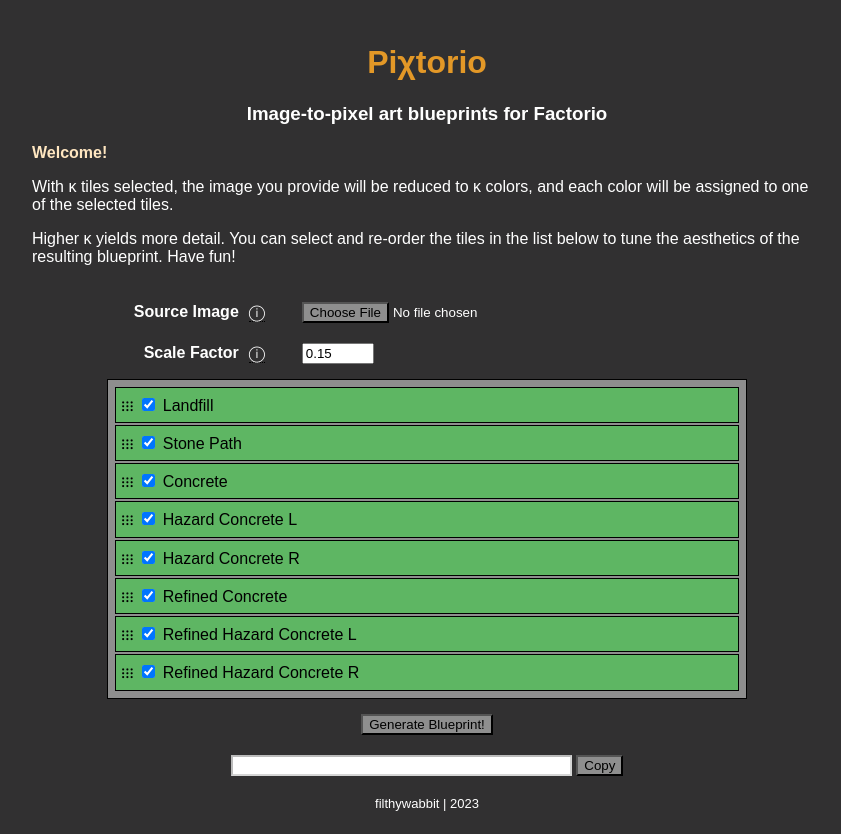
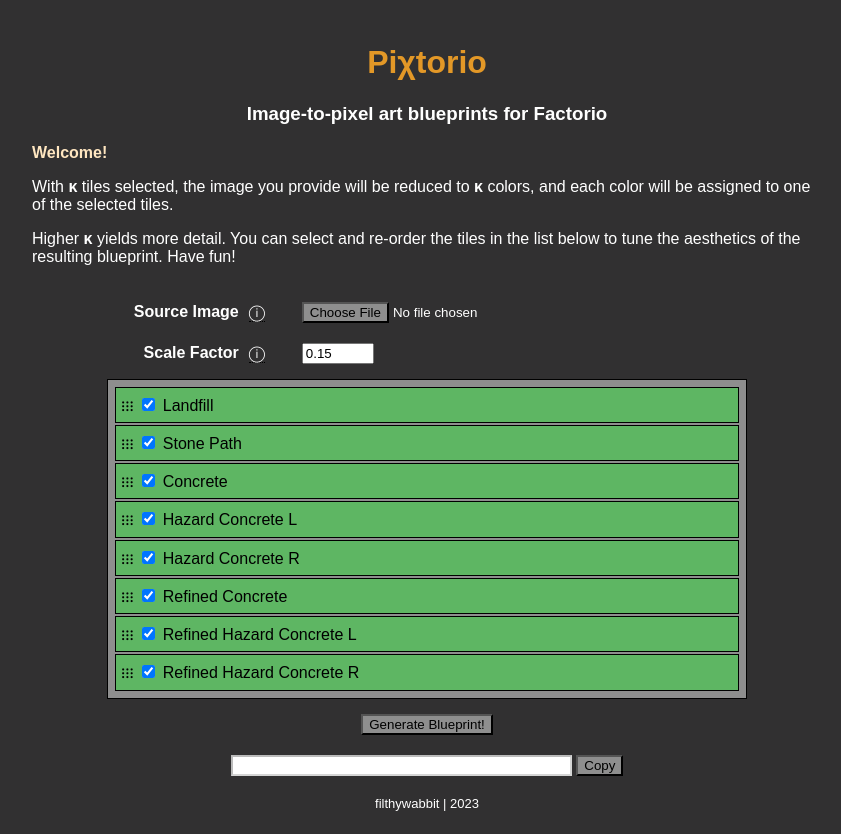
Before and after one commit to mlgarrett/pixtorio, a Flask app: page / in a window 1280 px wide. Shown: the whole page, without its empty margins (213-1054 px from the left). Run offline with Flask 3, Linux system fonts and the light colour scheme.

Commit message:
emboldened the κ

```diff
--- a/templates/index.html
+++ b/templates/index.html
@@ -15,8 +15,8 @@
                             <h1>Piχtorio</h1>
                             <h3>Image-to-pixel art blueprints for Factorio</h3>
                             <p class="welcome">Welcome!</p>
-                            <p>With κ tiles selected, the image you provide will be reduced to κ colors, and each color will be assigned to one of the selected tiles.</p>
-                            <p>Higher κ yields more detail. You can select and re-order the tiles in the list below to tune the aesthetics of the resulting blueprint. Have fun!</p>
+                            <p>With <b>κ</b> tiles selected, the image you provide will be reduced to <b>κ</b> colors, and each color will be assigned to one of the selected tiles.</p>
+                            <p>Higher <b>κ</b> yields more detail. You can select and re-order the tiles in the list below to tune the aesthetics of the resulting blueprint. Have fun!</p>
                         </td>
                     </tr>
                     <tr class="io-rows">
```
